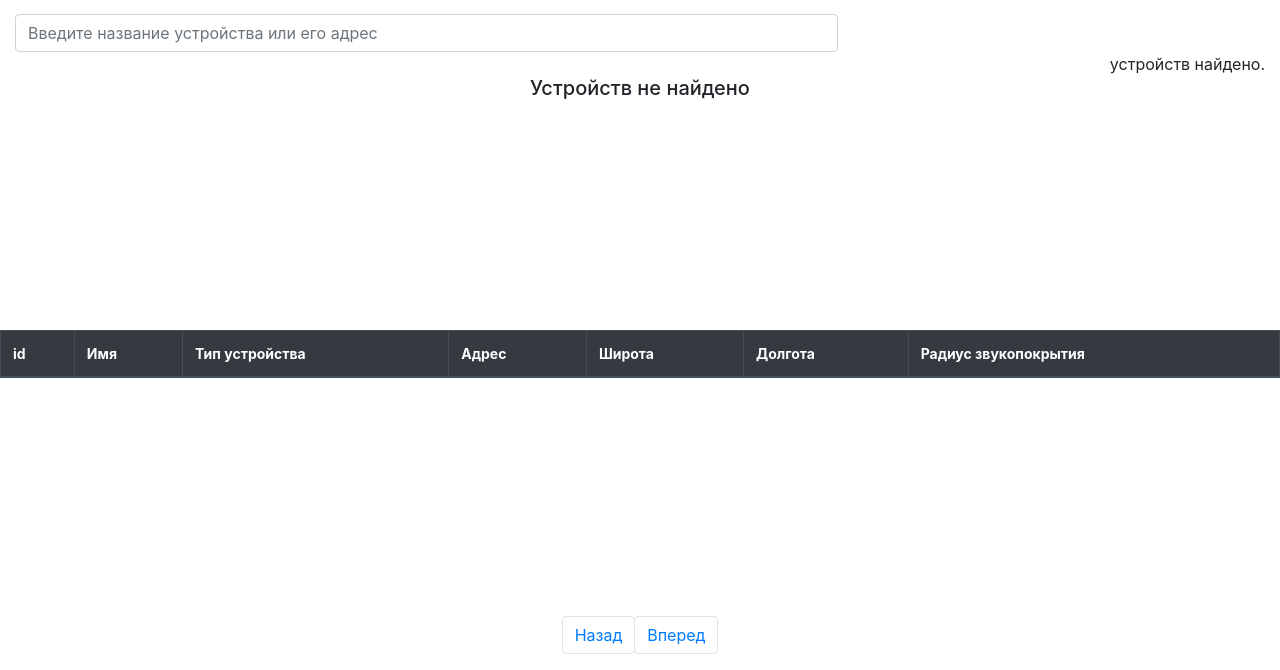
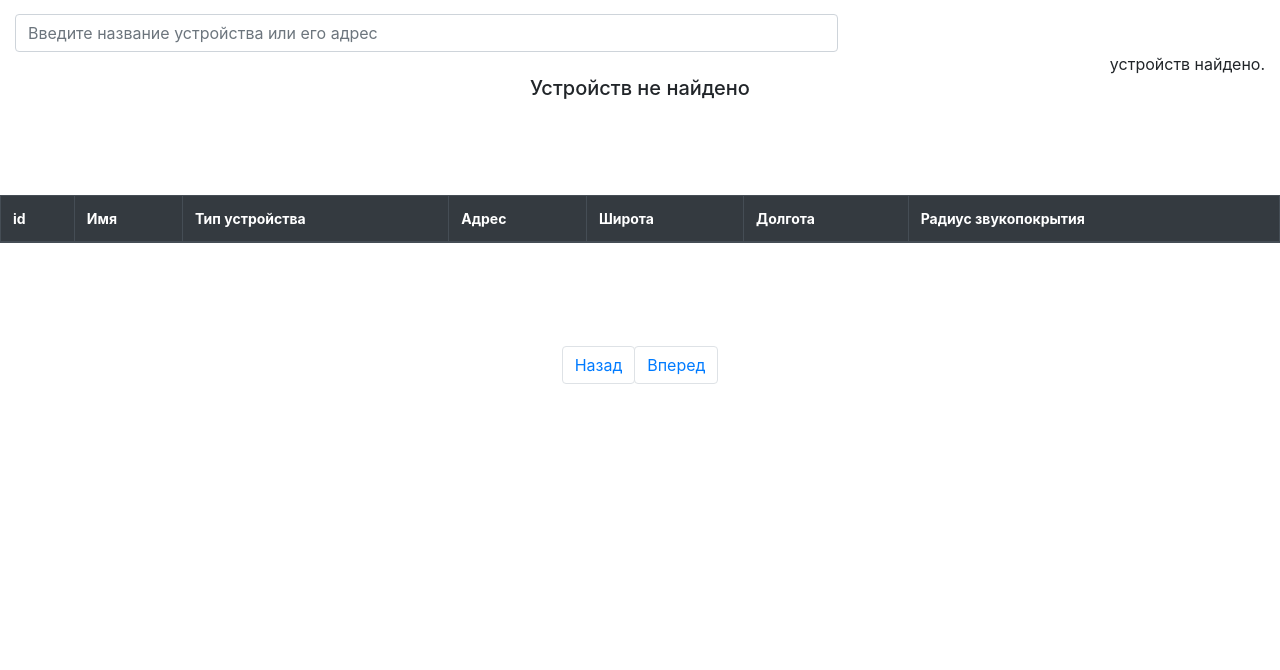
Before and after one commit to YaroLuck/InfoDevTestProject, a Django app: page / in a window 1280 px wide. Shown: the part 235-905 px from the top of the page. After the commit the page ends 619 px from the top, so only its background shows below. Run offline with Django 3.2, Linux system fonts and the light colour scheme; data that the repository does not hold is empty; some libraries are stand-ins or nearby versions.

Commit message:
(fix) +css вынес из шаблона

```diff
--- /dev/null
+++ b/alarm_device/static/alarm_device/css/style.css
@@ -0,0 +1,4 @@
+.properties_table{
+    min-height: 270px;
+    font-size: 14px;
+}
--- a/alarm_device/templates/alarm_device/home.html
+++ b/alarm_device/templates/alarm_device/home.html
@@ -1,12 +1,7 @@
 {% extends "alarm_device/base.html" %}
 {% load static %}
 {% block style %}
-    <style type="text/css">
-    .properties_table{
-    min-height: 540px;
-    font-size: 14px;
-    }
-    </style>
+    <link rel="stylesheet" type="text/css" href="{% static 'alarm_device/css/style.css' %}"/>
 {% endblock %}
 {% block content %}
     <section class="site_filter">
--- a/alarm_device/views.py
+++ b/alarm_device/views.py
@@ -17,7 +17,6 @@
 
     model = Device
     template_name = 'alarm_device/home.html'
-    paginate_by = 3
     context_object_name = 'devices'
 
 
```
